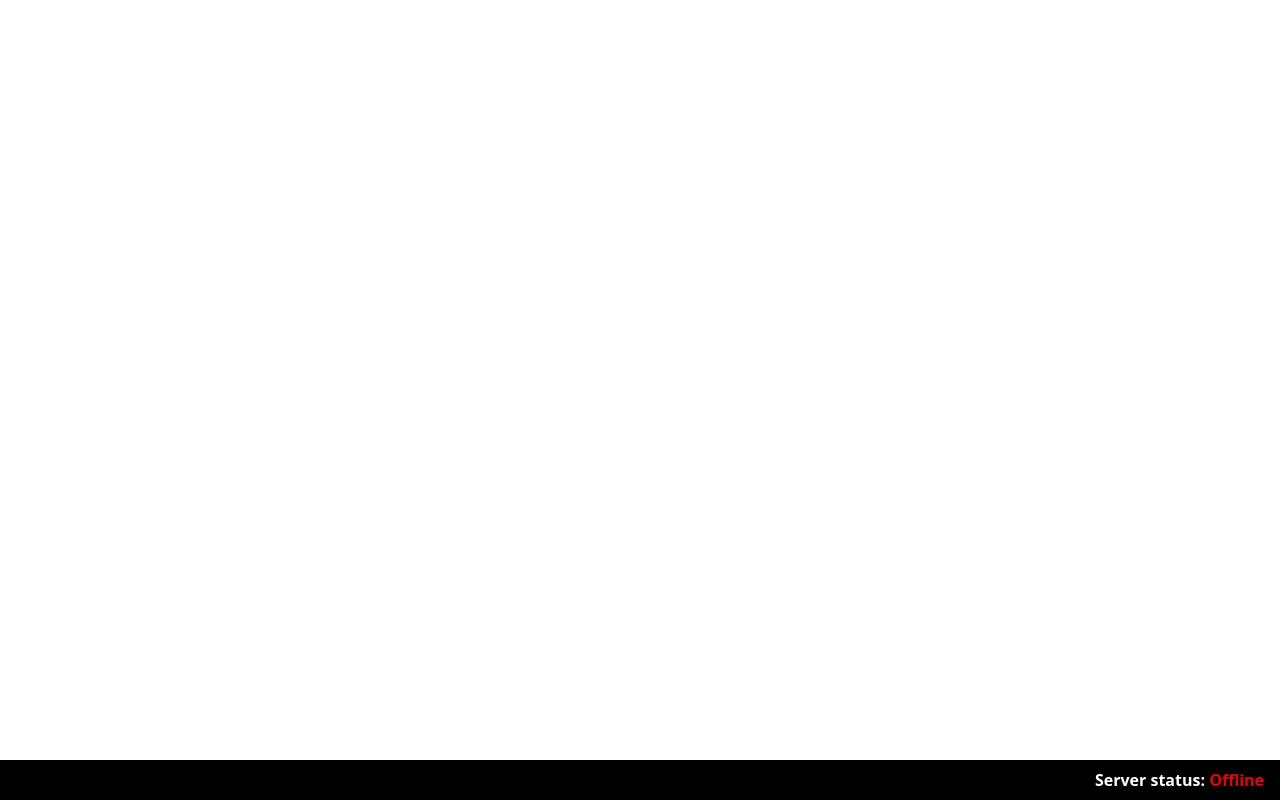
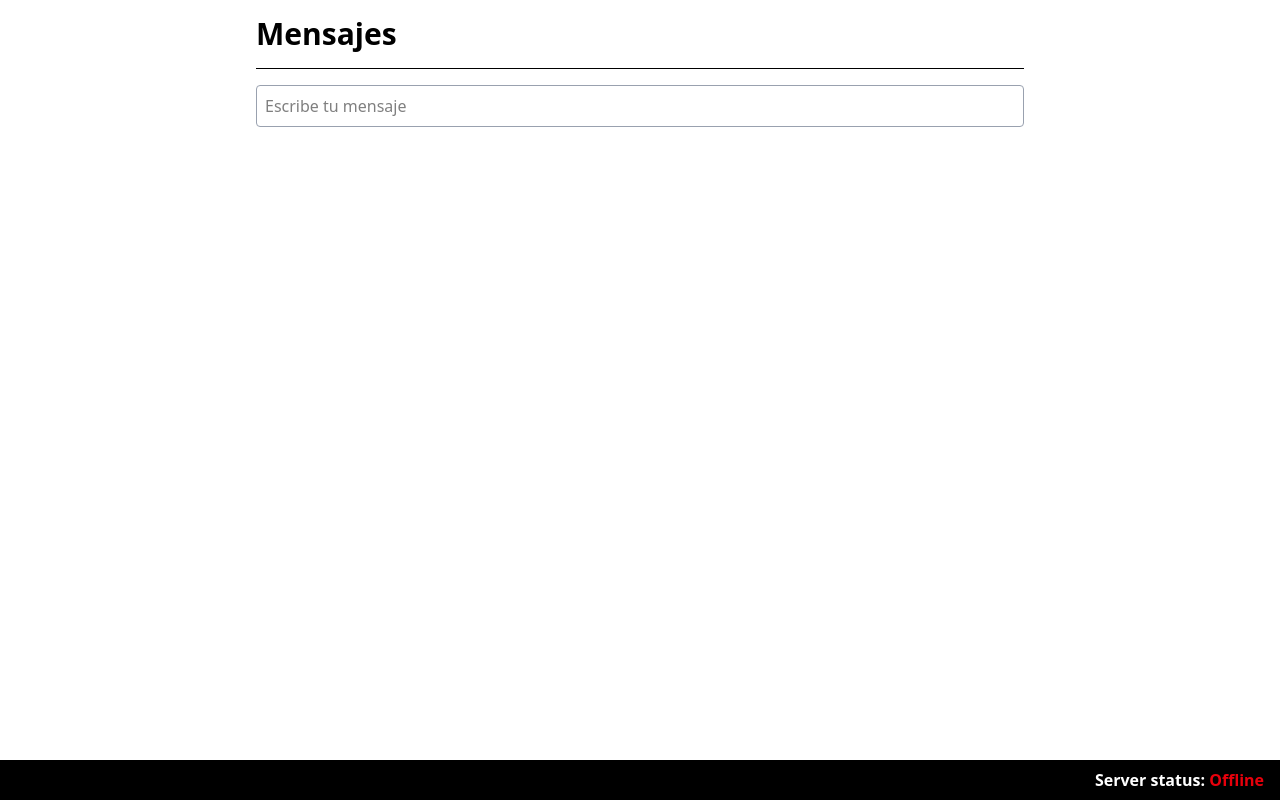
Before and after one commit to jenri019/socket-server-front, an Angular app: page / in a window 1280 px wide. Built offline with nearby package versions, Linux system fonts and the light colour scheme; no server answers.

Commit message:
feat: adding component to send messages

```diff
--- a/src/app/app.component.html
+++ b/src/app/app.component.html
@@ -1 +1,2 @@
+<app-chat />
 <app-footer />
--- a/src/app/app.component.ts
+++ b/src/app/app.component.ts
@@ -2,18 +2,16 @@ import { Component, inject, OnInit } from '@angular/core';
 import { RouterOutlet } from '@angular/router';
 import { FooterComponent } from "./shared/footer/footer.component";
 import { ChatService } from './shared/services/chat.service';
+import { ChatComponent } from "./shared/components/chat/chat.component";
 
 @Component({
     selector: 'app-root',
-    imports: [RouterOutlet, FooterComponent],
+    imports: [
+        RouterOutlet,
+        FooterComponent,
+        ChatComponent
+    ],
     templateUrl: './app.component.html',
     styleUrl: './app.component.css'
 })
-export class AppComponent {
-    _chatService = inject(ChatService);
-
-    ngOnInit() {
-        // Example usage of the chat service
-        this._chatService.sendMessage('Saludos desde Angular!');
-    }
-}
+export class AppComponent {}
--- /dev/null
+++ b/src/app/shared/components/chat/chat.component.html
@@ -0,0 +1,10 @@
+<section class="p-4 flex justify-center items-center">
+    <div class="container max-w-3xl">
+        <h1 class="font-bold text-3xl">Mensajes</h1>
+        <hr class="my-4 w-full">
+        <form [formGroup]="form" (ngSubmit)="send()">
+            <input type="text" class="w-full p-2 rounded-sm border border-gray-400 outline-blue-400" placeholder="Escribe tu mensaje"
+                formControlName="message">
+        </form>
+    </div>
+</section>
--- /dev/null
+++ b/src/app/shared/components/chat/chat.component.ts
@@ -0,0 +1,27 @@
+import { ChangeDetectionStrategy, Component, inject } from '@angular/core';
+import { FormBuilder, FormGroup, ReactiveFormsModule } from '@angular/forms';
+import { ChatService } from '../../services/chat.service';
+
+@Component({
+    selector: 'app-chat',
+    imports: [
+        ReactiveFormsModule
+    ],
+    templateUrl: './chat.component.html',
+    changeDetection: ChangeDetectionStrategy.OnPush,
+})
+export class ChatComponent {
+    private _formBuilder = inject(FormBuilder);
+    _chatService = inject(ChatService);
+    form: FormGroup = this._formBuilder.group({
+        message: ['']
+    });
+
+    send() {
+        const message = this.form.get('message')?.value;
+        if (!message || message.trim() === '') return;
+        console.log('Sending message:', message);
+        this._chatService.sendMessage(message);
+        this.form.reset();
+    }
+}
--- a/src/index.html
+++ b/src/index.html
@@ -1,5 +1,6 @@
 <!doctype html>
 <html lang="en">
+
 <head>
     <meta charset="utf-8">
     <title>SocketFront</title>
```
Lines whose indentation alone changed are shown as unchanged.
